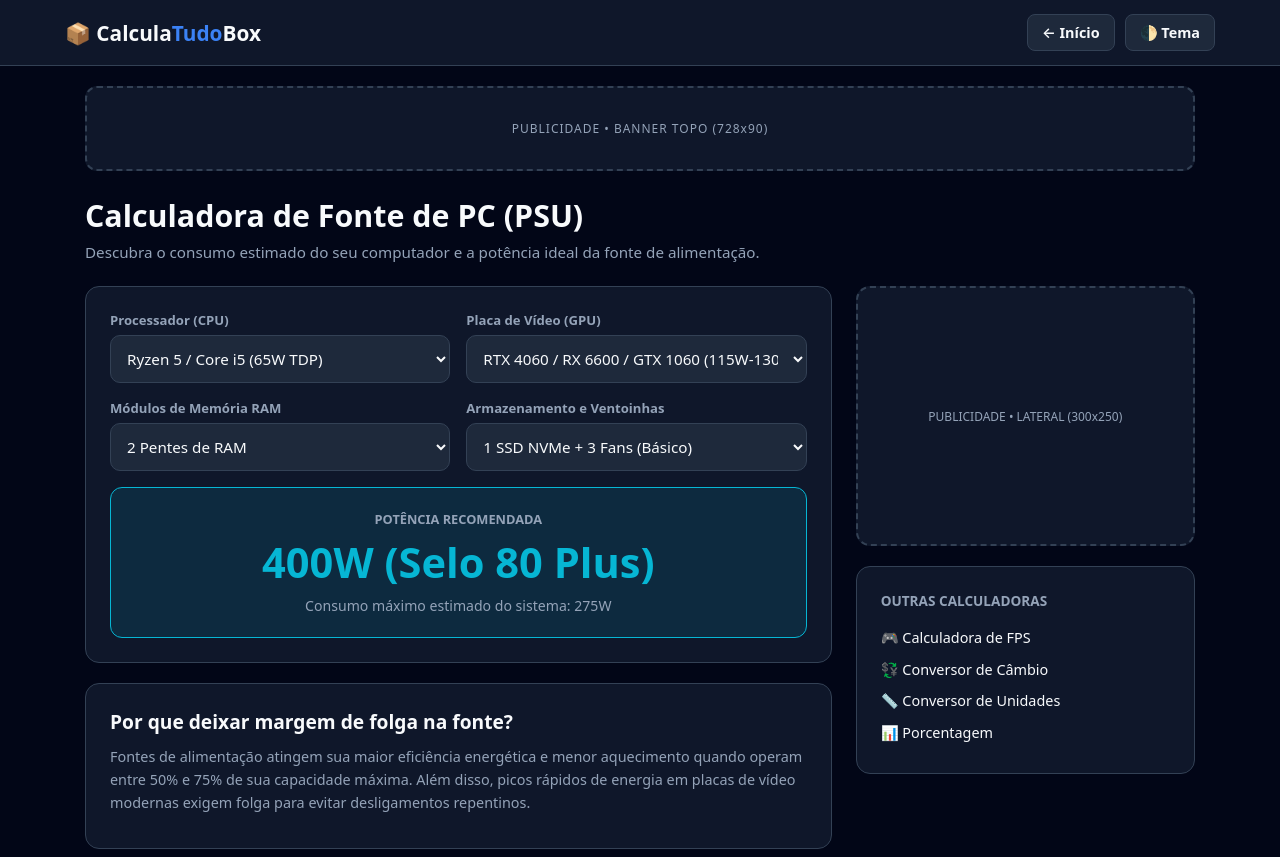
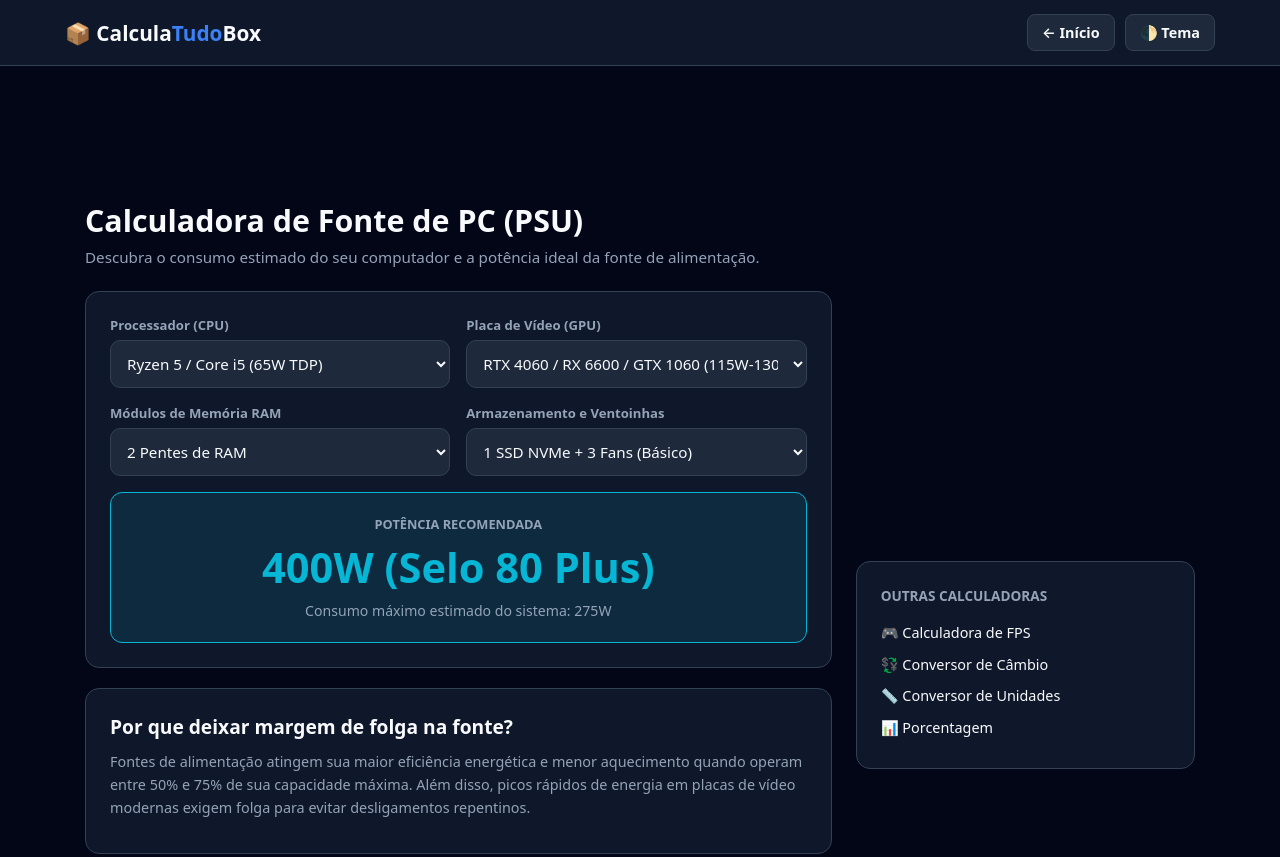
Before and after one commit to DuKePrecisa/calculatudobox, a plain HTML site: page CalculaTudoBox/calculadora-fonte-pc.html in a window 1280 px wide. Shown: the top 857 px of the page. Drawn offline with Linux system fonts and the light colour scheme.

Commit message:
Update calculadora-fonte-pc.html

```diff
--- a/CalculaTudoBox/calculadora-fonte-pc.html
+++ b/CalculaTudoBox/calculadora-fonte-pc.html
@@ -45,7 +45,8 @@
 </header>
 
 <div class="wrap">
-  <div class="ad-top">PUBLICIDADE • BANNER TOPO (728x90)</div>
+<!-- Novo (Limpo e pronto para o AdSense - TOPO) -->
+<div style="margin-bottom: 24px; min-height: 90px; text-align: center;"></div>
 
   <h1>Calculadora de Fonte de PC (PSU)</h1>
   <p class="sub">Descubra o consumo estimado do seu computador e a potência ideal da fonte de alimentação.</p>
@@ -111,7 +112,8 @@
     </div>
 
     <aside>
-      <div class="ad-side">PUBLICIDADE • LATERAL (300x250)</div>
+<!-- Novo (Limpo e pronto para o AdSense - LATERAL) -->
+<div style="margin-bottom: 20px; min-height: 250px;"></div>
       <div class="box">
         <h3 style="font-size:0.85rem; color:var(--muted); margin-bottom:12px;">OUTRAS CALCULADORAS</h3>
         <ul style="list-style:none; line-height:2.2; font-size:0.9rem;">
```
